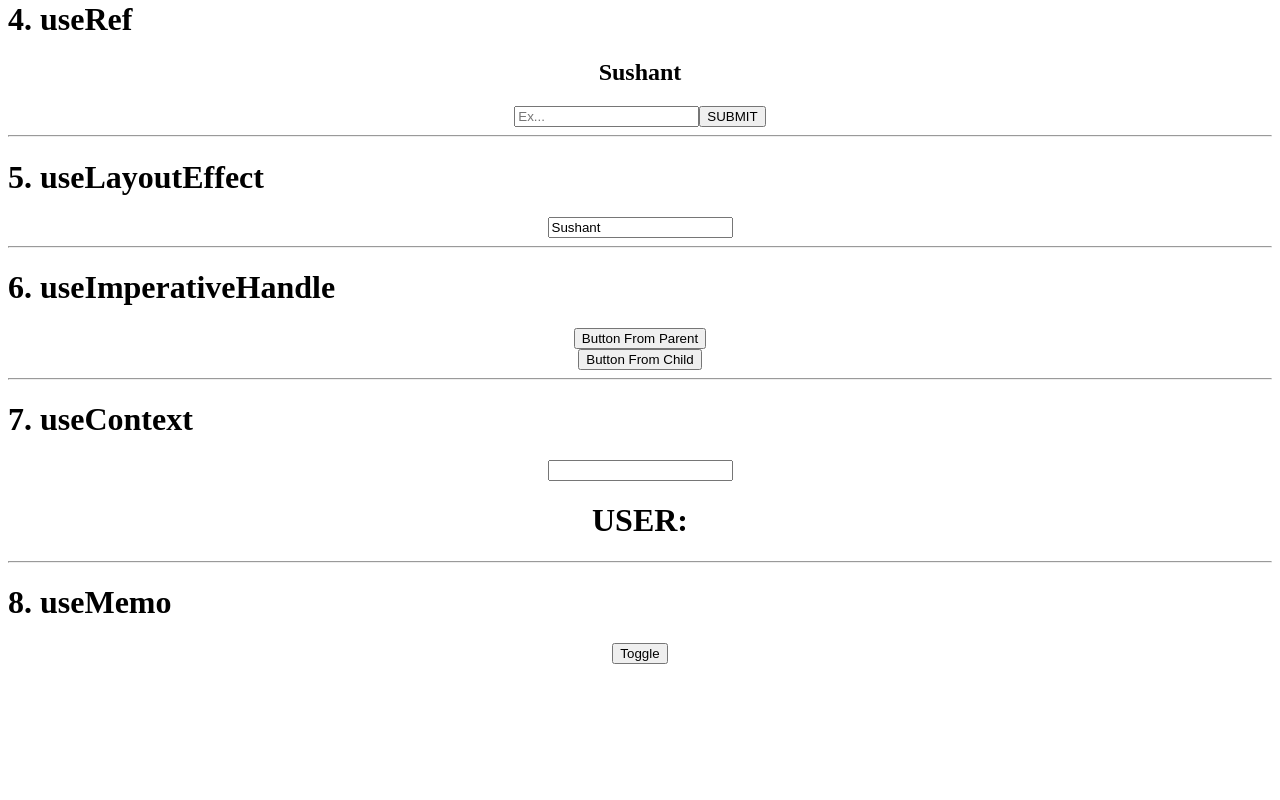
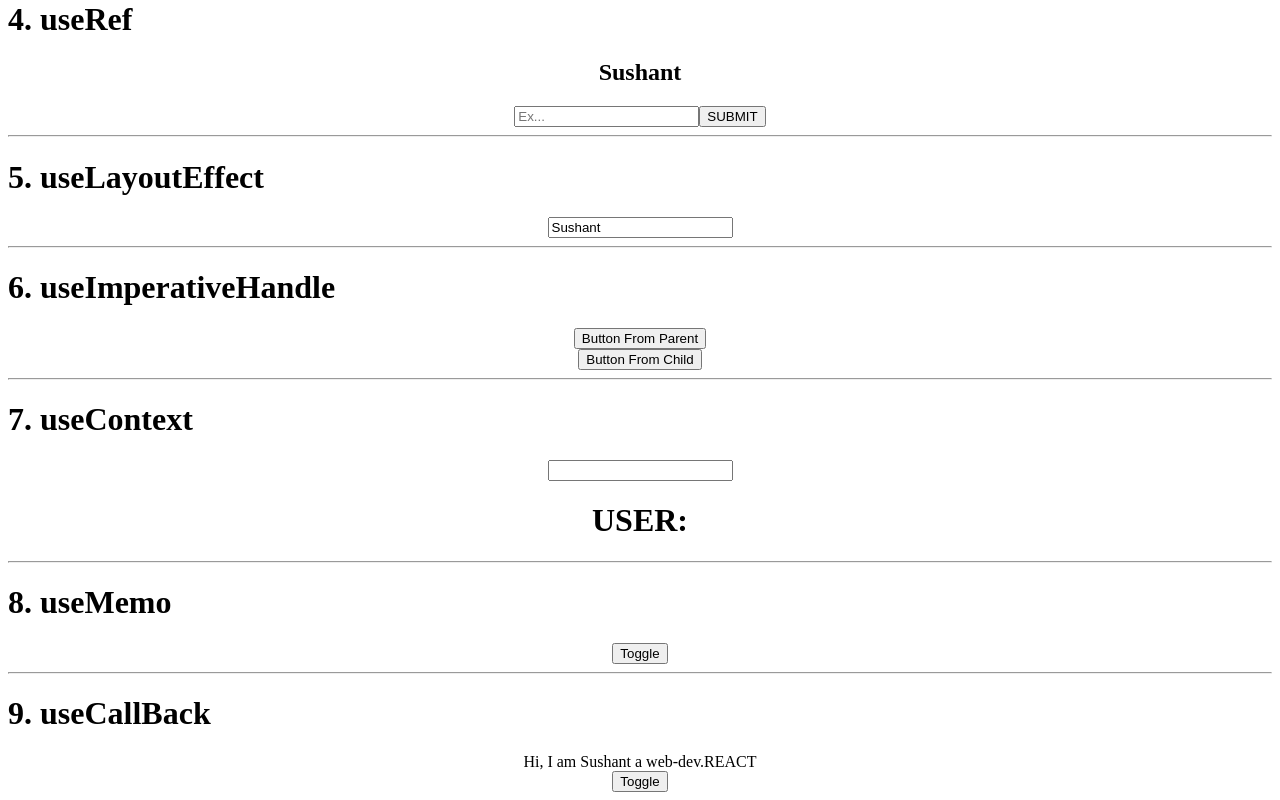
Before and after one commit to sushantsharmaa/all-hooks-in-react, a React (Create React App) app: page / in a window 1280 px wide. Shown: the part 430-1230 px from the top of the page. Before the commit the page ends 1102 px from the top, so only its background shows below. Built offline with nearby package versions, Linux system fonts and the light colour scheme; no server answers.

Commit message:
9. useCallback: It returns a memoized callback function

```diff
--- a/src/App.jsx
+++ b/src/App.jsx
@@ -1,4 +1,5 @@
 import './App.css';
+import CallBackExample from './useCallBack/CallBackExample';
 import ContextExample from './useContext/ContextExample';
 import EffectExample from './useEffect/EffectExample';
 import ImperativeHandleExample from './useImperativeHandle/ImperativeHandleExample';
@@ -27,6 +28,8 @@ function App() {
       <ContextExample />
       <hr />
       <MemoExample />
+      <hr />
+      <CallBackExample />
     </div>
   );
 }
--- /dev/null
+++ b/src/useCallBack/CallBackExample.jsx
@@ -0,0 +1,26 @@
+import React, { useCallback, useState } from 'react'
+import Child from './Child';
+
+function CallBackExample() {
+    const [toggle, setToggle] = useState(false);
+    const [data, setData] = useState("Hi, I am Sushant a web-dev.");
+
+    const returnComment = useCallback((name) => {
+        return data + name;
+    }, [data])
+
+    return (
+        <div>
+            <h1 style={{ textAlign: "left" }}>9. useCallBack</h1>
+            <Child returnComment={returnComment} />
+            <button
+                onClick={() => {
+                    setToggle(!toggle);
+                }}
+            >Toggle</button>
+            {toggle && <h1>Toggle Toggle</h1>}
+        </div>
+    )
+}
+
+export default CallBackExample
--- /dev/null
+++ b/src/useCallBack/Child.jsx
@@ -0,0 +1,12 @@
+import React, { useEffect } from 'react'
+
+function Child({ returnComment }) {
+    useEffect(() => {
+        console.log("FUNCTION WAS CALLED");
+    }, [returnComment])
+    return (
+        <div>{returnComment("REACT")}</div>
+    )
+}
+
+export default Child
```
